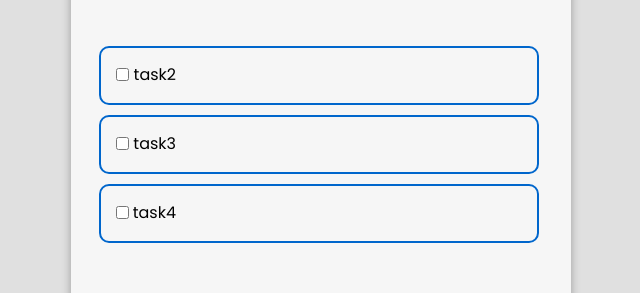
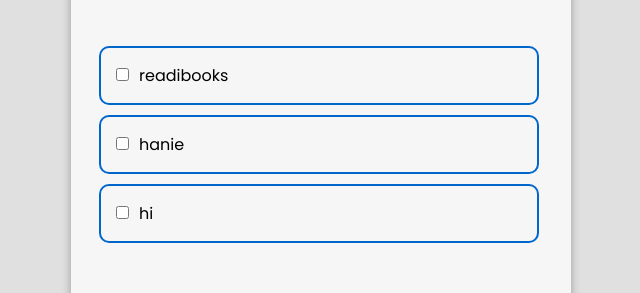
Before and after one commit to Hanieh-Sadeghi/TodoApp-TypeScript, an Angular app: page / in a window 1280 px wide. Shown: the part 209-502 px from the top of the page, without its empty margins (319-959 px from the left). Built offline with nearby package versions, Linux system fonts and the light colour scheme.

Commit message:
chanhe li

```diff
--- a/src/app/li/li.component.css
+++ b/src/app/li/li.component.css
@@ -10,11 +10,17 @@ li {
 }
 
 #task {
-    display: flex;
-    justify-content: space-between;
     align-items: center;
-    width: 60px;
+    width: 200px;
     height: 22px;
+}
+
+#task input {
+    margin-right: 10px;
+}
+
+#task span{
+    margin-right: 5px;
 }
 
 #edit {
--- a/src/app/ul/ul.component.html
+++ b/src/app/ul/ul.component.html
@@ -1,6 +1,4 @@
 <ul id="list">
-    <app-li task="task2"(checkBoxEvent)="checkBoxEvent($event)"></app-li>
-    <app-li task="task3"(checkBoxEvent)="checkBoxEvent($event)"></app-li>
-    <app-li task="task4"(checkBoxEvent)="checkBoxEvent($event)"></app-li>
+    <app-li *ngFor ="let task of tasks" task="{{task.todo}}"></app-li>
 
 </ul>
```
